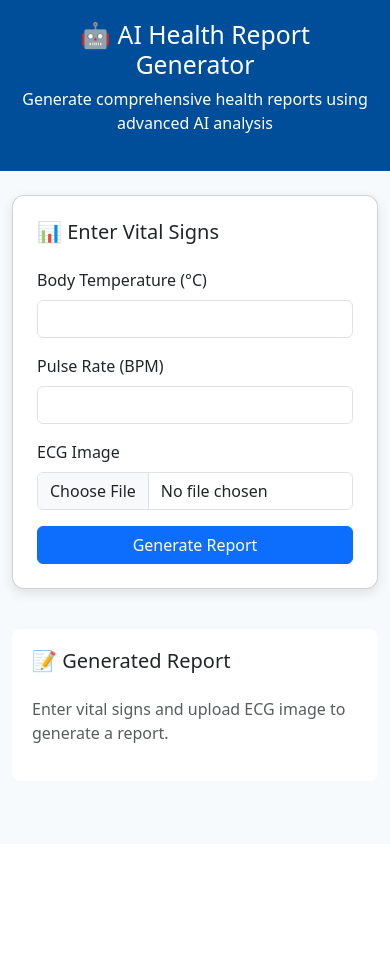
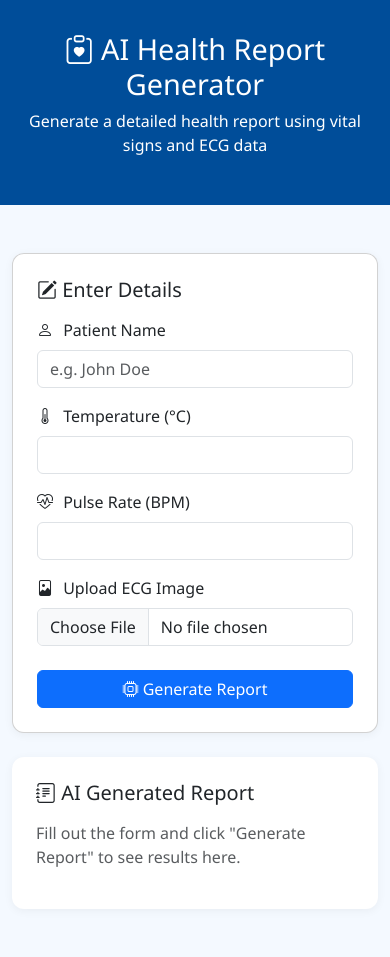
Before and after one commit to aarishquazi/Web-dashboard, a FastAPI app: page /report-generator in a window 390 px wide. Before the commit the page ends 743 px from the top, so only its background shows below. Run offline with FastAPI, Linux system fonts and the light colour scheme; some libraries are stand-ins or nearby versions.

Commit message:
UPDATED THE ui FOR MOBILE FRIENDLY

```diff
--- a/main.py
+++ b/main.py
@@ -9,6 +9,7 @@ import numpy as np
 import tensorflow as tf
 import os
 from datetime import datetime
+import pytz
 from dotenv import load_dotenv
 import cv2
 import numpy as np
@@ -60,6 +61,9 @@ HEALTH_ANALYSIS_TEMPLATE = (
     "- Body Temperature: {temperature}°C\n"
     "- Pulse Rate: {pulse_rate} BPM\n"
     "- ECG Analysis: {ecg_result} (Confidence: {ecg_confidence:.2f})\n\n"
+    "Patient Information: \n"
+    "- Patient Name: {name}\n"
+    "- Date of Report: {date}°C\n"
     "Please provide a detailed analysis including:\n"
     "1. Overall health assessment\n"
     "2. Analysis of each vital sign\n"
@@ -168,12 +172,13 @@ async def upload_snapshot(file: UploadFile = File(...), label: str = Form(...)):
 
 @app.post("/generate-report")
 async def generate_report(
+    name: str = Form(...),
     temperature: float = Form(...),
     pulseRate: int = Form(...),
     ecgImage: UploadFile = File(...)
 ):
     try:
-        # Process ECG image
+        # Read and preprocess ECG image
         contents = await ecgImage.read()
         npimg = np.frombuffer(contents, np.uint8)
         img = cv2.imdecode(npimg, cv2.IMREAD_COLOR)
@@ -181,24 +186,28 @@ async def generate_report(
         img = img.astype("float32") / 255.0
         img = np.expand_dims(img, axis=0)
 
-        # Get ECG prediction
+        # Predict using model
         prediction = model.predict(img)
         ecg_result = "Abnormal" if prediction[0][0] < 0.5 else "Normal"
         ecg_confidence = float(prediction[0][0])
-
-        # Generate report using LangChain
+        ist = pytz.timezone("Asia/Kolkata")
+        now_ist = datetime.now(ist)
+        # Generate report with LLM (LangChain or similar)
         messages = health_prompt.format_messages(
             temperature=temperature,
             pulse_rate=pulseRate,
             ecg_result=ecg_result,
-            ecg_confidence=ecg_confidence
+            ecg_confidence=ecg_confidence,
+            name=name,
+            date=now_ist.strftime("%d-%m-%Y %I:%M:%S %p")
         )
-
         response = llm.invoke(messages)
         report = response.content
 
         return {
             "report": report,
+            "name": name,
+            "timestamp": now_ist.strftime("%d-%m-%Y %I:%M:%S %p"),
             "vitals": {
                 "temperature": temperature,
                 "pulse_rate": pulseRate,
--- a/requirements.txt
+++ b/requirements.txt
@@ -1,5 +1,6 @@
 fastapi
 uvicorn
+gunicorn
 requests
 python-dotenv
 numpy
@@ -9,3 +10,4 @@ python-multipart
 opencv-python
 langchain-groq
 langchain
+pytz
--- a/templates/report-generator.html
+++ b/templates/report-generator.html
@@ -1,96 +1,127 @@
 <!DOCTYPE html>
 <html lang="en">
 <head>
-    <meta charset="UTF-8">
+  <meta charset="UTF-8" />
+  <meta name="viewport" content="width=device-width, initial-scale=1.0"/>
   <title>AI Health Report Generator</title>
-    <link href="https://cdn.jsdelivr.net/npm/bootstrap@5.3.0/dist/css/bootstrap.min.css" rel="stylesheet">
+
+  <link href="https://cdn.jsdelivr.net/npm/bootstrap@5.3.0/dist/css/bootstrap.min.css" rel="stylesheet"/>
+  <link href="https://cdn.jsdelivr.net/npm/bootstrap-icons@1.10.5/font/bootstrap-icons.css" rel="stylesheet"/>
+
   <style>
     body {
-            background-color: #f7fafd;
+      background-color: #f4f9ff;
+      font-family: 'Segoe UI', Tahoma, Geneva, Verdana, sans-serif;
     }
     .header {
       background-color: #004d99;
       color: white;
-            padding: 20px;
+      padding: 2rem 1rem;
       text-align: center;
+    }
+    .header h2 {
+      font-size: 1.8rem;
+    }
+    .header p {
+      font-size: 1rem;
     }
     .card {
       border-radius: 12px;
-            box-shadow: 0 4px 12px rgba(0,0,0,0.1);
-            margin-bottom: 20px;
+      box-shadow: 0 2px 10px rgba(0,0,0,0.05);
     }
     .report-section {
       background-color: white;
-            padding: 20px;
-            border-radius: 8px;
-            margin-top: 20px;
+      padding: 1.5rem;
+      border-radius: 12px;
+      box-shadow: 0 2px 10px rgba(0,0,0,0.05);
     }
     .loading {
       display: none;
       text-align: center;
-            padding: 20px;
     }
     .loading-spinner {
       width: 3rem;
       height: 3rem;
     }
+    .form-label i {
+      margin-right: 6px;
+    }
   </style>
 </head>
 <body>
+
+  <!-- Header -->
   <div class="header">
-        <h2>🤖 AI Health Report Generator</h2>
-        <p>Generate comprehensive health reports using advanced AI analysis</p>
+    <h2><i class="bi bi-clipboard-heart"></i> AI Health Report Generator</h2>
+    <p>Generate a detailed health report using vital signs and ECG data</p>
   </div>
 
-    <div class="container py-4">
-        <div class="row">
-            <div class="col-md-6">
+  <!-- Form + Report Container -->
+  <div class="container py-5">
+    <div class="row g-4">
+      <!-- Left: Input Form -->
+      <div class="col-lg-6">
         <div class="card p-4">
-                    <h5 class="mb-4">📊 Enter Vital Signs</h5>
+          <h5 class="mb-3"><i class="bi bi-pencil-square"></i> Enter Details</h5>
           <form id="reportForm">
             <div class="mb-3">
-                            <label class="form-label">Body Temperature (°C)</label>
+              <label class="form-label"><i class="bi bi-person"></i> Patient Name</label>
+              <input type="text" class="form-control" id="patientName" required placeholder="e.g. John Doe">
+            </div>
+            <div class="mb-3">
+              <label class="form-label"><i class="bi bi-thermometer-half"></i> Temperature (°C)</label>
               <input type="number" class="form-control" id="temperature" step="0.1" required>
             </div>
             <div class="mb-3">
-                            <label class="form-label">Pulse Rate (BPM)</label>
+              <label class="form-label"><i class="bi bi-heart-pulse"></i> Pulse Rate (BPM)</label>
               <input type="number" class="form-control" id="pulseRate" required>
             </div>
             <div class="mb-3">
-                            <label class="form-label">ECG Image</label>
+              <label class="form-label"><i class="bi bi-file-image"></i> Upload ECG Image</label>
               <input type="file" class="form-control" id="ecgImage" accept="image/*" required>
             </div>
-                        <button type="submit" class="btn btn-primary w-100">Generate Report</button>
+            <button type="submit" class="btn btn-primary w-100 mt-2">
+              <i class="bi bi-cpu"></i> Generate Report
+            </button>
           </form>
         </div>
       </div>
-            <div class="col-md-6">
-                <div class="report-section" id="reportOutput">
-                    <h5 class="mb-4">📝 Generated Report</h5>
-                    <div id="loading" class="loading">
-                        <div class="spinner-border loading-spinner text-primary" role="status">
+
+      <!-- Right: Output Section -->
+      <div class="col-lg-6">
+        <div class="report-section">
+          <h5><i class="bi bi-journal-text"></i> AI Generated Report</h5>
+          <div id="loading" class="loading my-4">
+            <div class="spinner-border text-primary loading-spinner" role="status">
               <span class="visually-hidden">Loading...</span>
             </div>
-                        <p class="mt-2">Generating comprehensive health report...</p>
+            <p class="mt-2">Generating report...</p>
           </div>
-                    <div id="reportContent">
-                        <p class="text-muted">Enter vital signs and upload ECG image to generate a report.</p>
+          <div id="reportContent" class="mt-3 text-muted">
+            <p>Fill out the form and click "Generate Report" to see results here.</p>
           </div>
         </div>
       </div>
     </div>
   </div>
 
+  <!-- Script -->
   <script>
     document.getElementById('reportForm').addEventListener('submit', async (e) => {
       e.preventDefault();
 
+      const name = document.getElementById('patientName').value;
+      const temperature = document.getElementById('temperature').value;
+      const pulseRate = document.getElementById('pulseRate').value;
+      const ecgImage = document.getElementById('ecgImage').files[0];
+
       const formData = new FormData();
-            formData.append('temperature', document.getElementById('temperature').value);
-            formData.append('pulseRate', document.getElementById('pulseRate').value);
-            formData.append('ecgImage', document.getElementById('ecgImage').files[0]);
+      formData.append('name', name);
+      formData.append('temperature', temperature);
+      formData.append('pulseRate', pulseRate);
+      formData.append('ecgImage', ecgImage);
 
-            // Show loading spinner
+      // Show loading state
       document.getElementById('loading').style.display = 'block';
       document.getElementById('reportContent').innerHTML = '';
 
@@ -103,28 +134,30 @@
         const data = await response.json();
 
         if (data.report) {
+          const timestamp = new Date().toLocaleString();
           document.getElementById('reportContent').innerHTML = `
-                        <div class="alert alert-info">
-                            <h6>Health Analysis Report</h6>
-                            <div class="mt-3">
+            <div class="alert alert-success">
+              <h6><i class="bi bi-person-badge"></i> Patient: ${name}</h6>
+              <small class="text-muted"><i class="bi bi-clock"></i> Generated at: ${timestamp}</small>
+              <hr/>
               ${data.report.split('\n').map(line => `<p>${line}</p>`).join('')}
-                            </div>
             </div>
           `;
         } else {
-                    throw new Error('No report generated');
+          throw new Error("Report not received from server.");
         }
       } catch (error) {
         document.getElementById('reportContent').innerHTML = `
           <div class="alert alert-danger">
-                        Error generating report: ${error.message}
+            <strong>Error:</strong> ${error.message}
           </div>
         `;
       } finally {
-                // Hide loading spinner
         document.getElementById('loading').style.display = 'none';
       }
     });
   </script>
+
+  <script src="https://cdn.jsdelivr.net/npm/bootstrap@5.3.0/dist/js/bootstrap.bundle.min.js"></script>
 </body>
 </html>
```
Also changed, not shown: templates/live-vitals.html (+119 -118 lines). Lines whose indentation alone changed are shown as unchanged.
